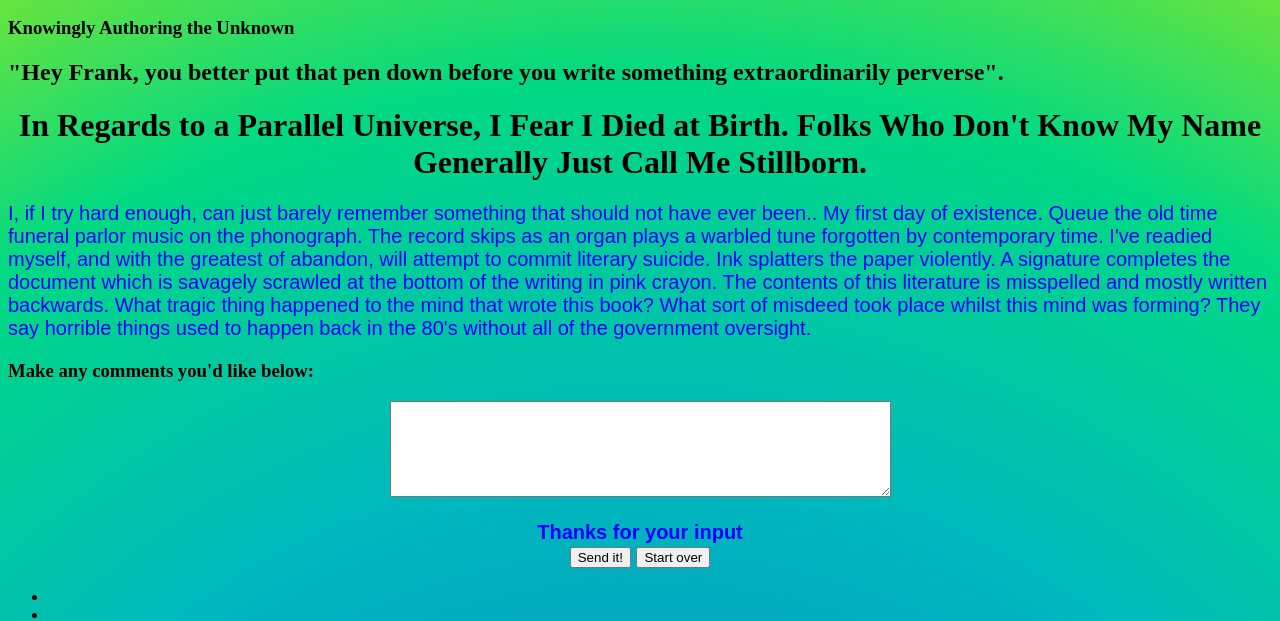
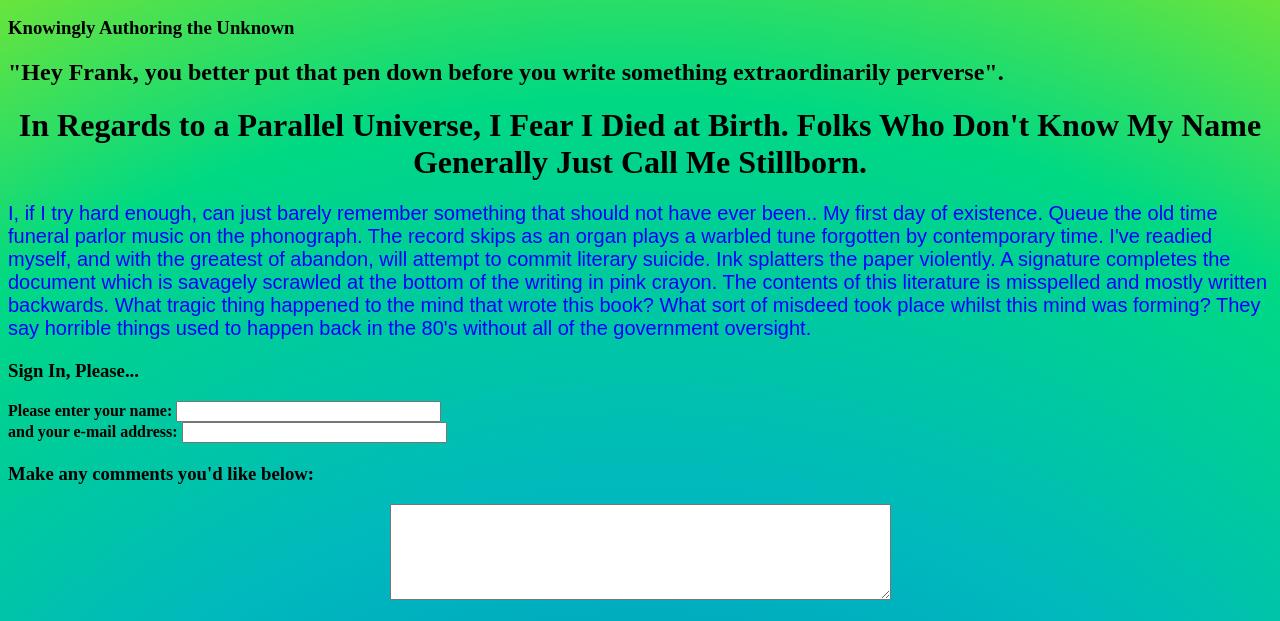
Before and after one commit to drywallfixer/drywallfixer.github.io, a plain HTML site: page index.html in a window 1280 px wide. Shown: the part 162-783 px from the top of the page. Drawn offline with Linux system fonts and the light colour scheme.

Commit message:
Update index.html

```diff
--- a/index.html
+++ b/index.html
@@ -25,7 +25,16 @@
       <h1>In Regards to a Parallel Universe, I Fear I Died at Birth. Folks Who Don't Know My Name Generally Just Call Me Stillborn.</h1>
 
         <p style="font-family: Arial;">I, if I try hard enough, can just barely remember something that should not have ever  been.. My first day of existence. Queue the old time funeral parlor music on the phonograph. The record skips as an organ plays a warbled tune forgotten by contemporary  time. I've readied myself, and with the greatest of abandon, will attempt to commit literary suicide. Ink splatters the paper violently. A signature completes the document which is savagely scrawled at the bottom of the writing in pink crayon. The contents of this literature is misspelled and mostly written backwards. What tragic thing happened to the mind that wrote this book? What sort of misdeed took place whilst this mind was forming? They say horrible things used to happen back in the 80's without all of the government oversight.</p>
-<H3>Make any comments you'd like below:</H3>
+<H3> Sign In, Please...</H3>
+<FORM METHOD="POST" ACTION="mailto:liverworst.spots@gmail.com">
+
+<B>Please enter your name:
+</B><INPUT NAME="username" size="30"> <BR>
+
+<B>and your e-mail address:
+</B><INPUT Name="usermail" size="30">
+<p>
+    <H3>Make any comments you'd like below:</H3>
 <CENTER>
 <TEXTAREA NAME="comment" ROWS=6 COLS=60></TEXTAREA>
 <P>
```
